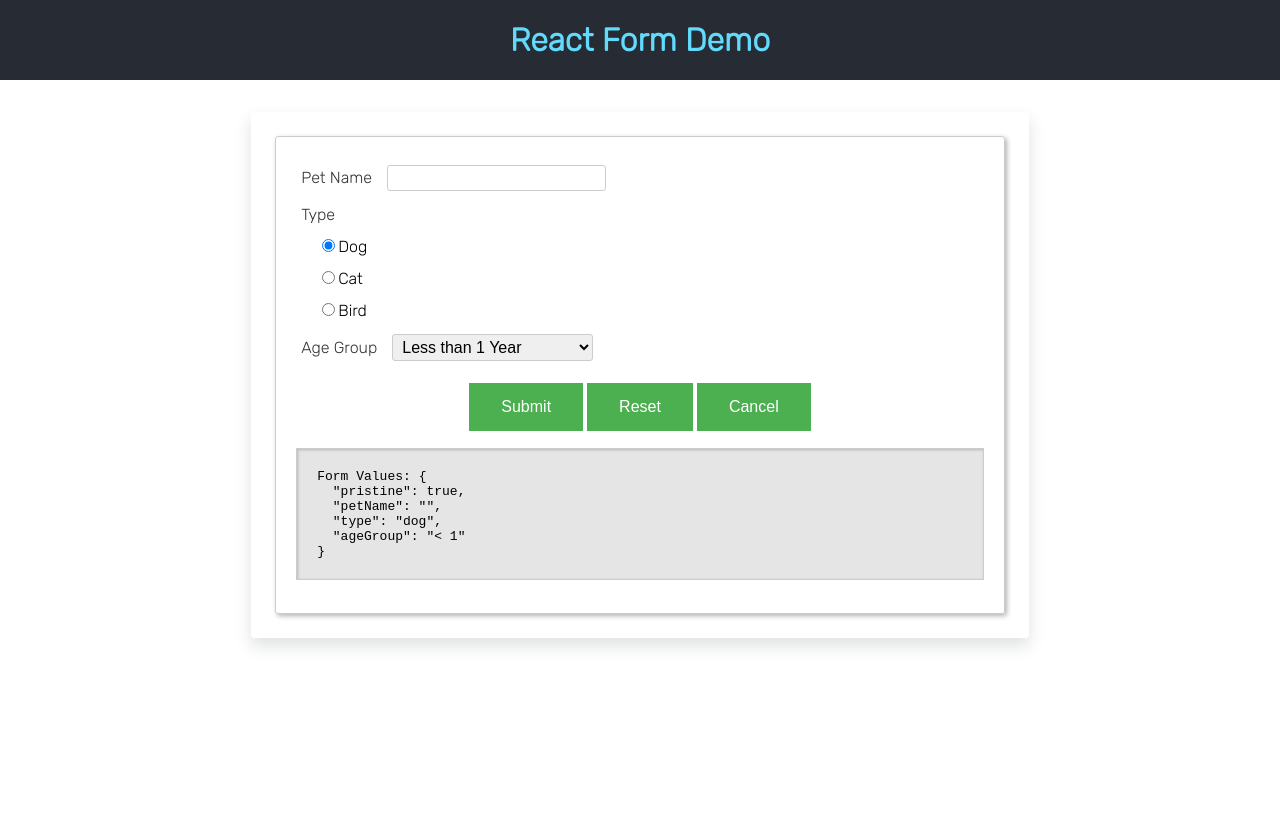
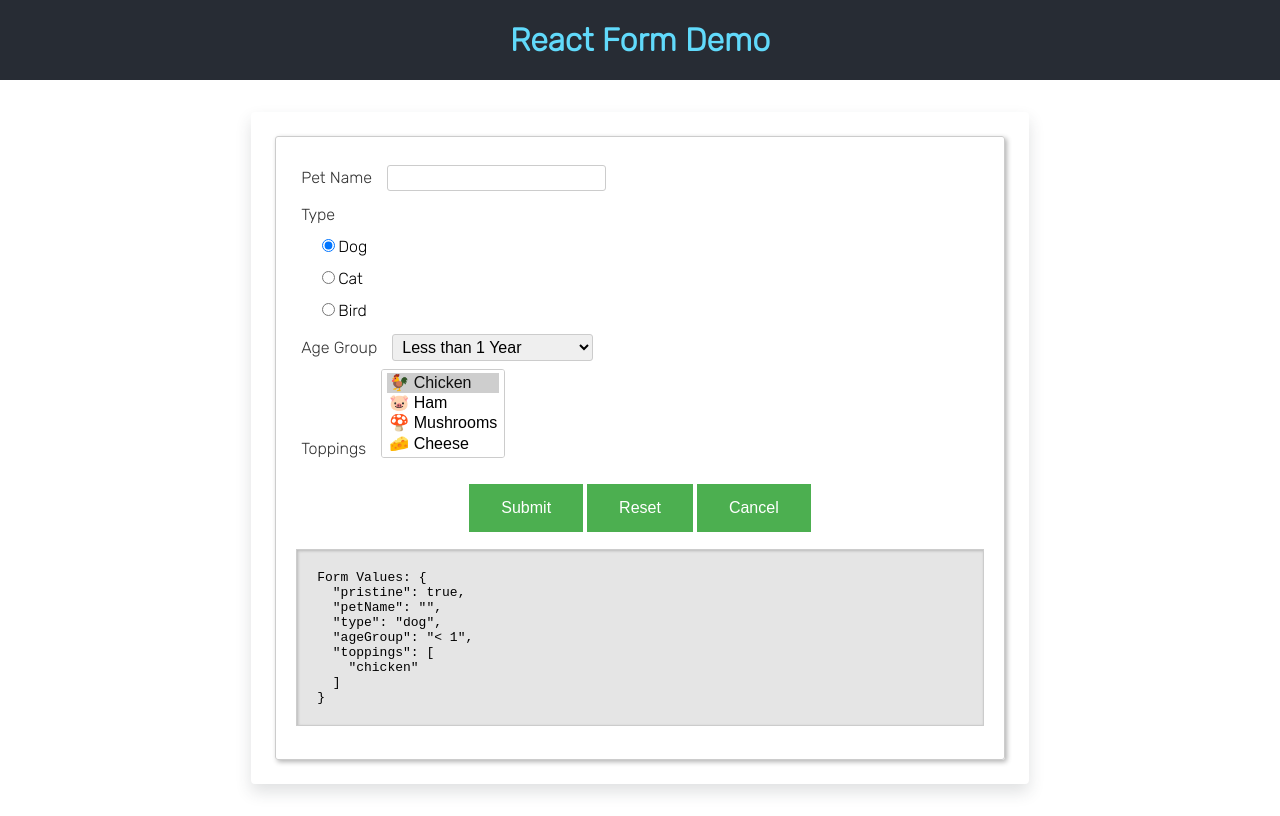
Before and after one commit to BarbaraPruz/formdemo, a React (Create React App) app: page /componentform in a window 1280 px wide. Built offline with nearby package versions, Linux system fonts and the light colour scheme.

Commit message:
ComponentForm - add multi select field

```diff
--- a/src/components/ComponentForm.js
+++ b/src/components/ComponentForm.js
@@ -3,7 +3,20 @@ import { withRouter } from 'react-router-dom'
 import './Form.scss'
 
 class ComponentForm extends Component {
-  InitialState = { pristine: true, petName: '', type: 'dog', ageGroup: '< 1' };
+  InitialState = { pristine: true, petName: '', type: 'dog', ageGroup: '< 1', toppings: ['chicken'] };
+
+  TypeOptions = [
+    { value: 'dog', label: 'Dog' },
+    { value: 'cat', label: 'Cat' },
+    { value: 'bird', label: 'Bird' }
+  ]
+
+  AgeOptions = [
+    { value: '< 1', label: 'Less than 1 Year' },
+    { value: '<= 5', label: '1 to 5 Years' },
+    { value: '<= 10', label: '6 to 10 Years' },
+    { value: 'old guy', label: 'More than 10 Years Old' }
+  ]
 
   constructor (props) {
     super(props)
@@ -11,17 +24,11 @@ class ComponentForm extends Component {
 
     this.handleChange = this.handleChange.bind(this)
     this.handleSubmit = this.handleSubmit.bind(this)
-    this.handleReset = this.handleReset.bind(this)
-    this.handleCancel = this.handleCancel.bind(this)
+    this.handleArrayChange = this.handleArrayChange.bind(this)
   }
 
-  handleCancel () {
-    this.props.history.push('/')
-  }
-
-  handleReset () {
-    this.setState(this.InitialState)
-  }
+  handleCancel = () => this.props.history.push('/')
+  handleReset = () => this.setState(this.InitialState)
 
   handleChange (event) {
     const name = event.target.name
@@ -34,6 +41,22 @@ class ComponentForm extends Component {
     })
   }
 
+  handleArrayChange (event) {
+    const name = event.target.name
+    const options = event.target.options
+    const values = []
+    for (let i = 0, l = options.length; i < l; i++) {
+      if (options[i].selected) {
+        values.push(options[i].value)
+      }
+    }
+    this.setState({
+      ...this.state,
+      pristine: false,
+      [name]: values
+    })
+  }
+
   handleSubmit (event) {
     event.preventDefault()
     alert ('Form Submitted: ' + JSON.stringify(this.state, 0, 2))
@@ -42,6 +65,10 @@ class ComponentForm extends Component {
 
   isChecked (name, value) {
     return (this.state[name] === value)
+  }
+
+  isSelected (name, value) {
+    return this.state[name].includes(value)
   }
 
   renderRadioButtons (name, options) {
@@ -61,12 +88,12 @@ class ComponentForm extends Component {
     })
   }
 
-  renderSelectOptions (name,options) {
+  renderSelectOptions (name, options, multiple) {
     return options.map((opt) => {
       const { value, label } = opt
       return (
-        <option value={value} selected={this.isChecked(name, value)}>{label}</option>
-    )})
+        <option key={value} value={value} selected={multiple? this.isSelected(name,value) : this.isChecked(name, value)}>{label}</option>
+    ) })
   }
 
   render () {
@@ -81,27 +108,32 @@ class ComponentForm extends Component {
         <div>
           <label>Type</label>
           <div>
-            {this.renderRadioButtons('type',
-              [{ value: 'dog', label: 'Dog' },
-                { value: 'cat', label: 'Cat' },
-                { value: 'bird', label: 'Bird' }])}
+            {this.renderRadioButtons('type', this.TypeOptions)}
           </div>
         </div>
         <div>
           <label>Age Group</label>
           <select name="ageGroup" onChange={this.handleChange}>
+            {this.renderSelectOptions('ageGroup', this.AgeOptions, false)}
+          </select>
+        </div>
+        <div>
+          <label>Toppings</label>
+          <select name="toppings" onChange={this.handleArrayChange} multiple>
             {this.renderSelectOptions(
-              'ageGroup',
+              'toppings',
               [
-                { value: '< 1', label: 'Less than 1 Year' },
-                { value: '<= 5', label: '1 to 5 Years' },
-                { value: '<= 10', label: '6 to 10 Years' },
-                { value: 'old guy', label: 'More than 10 Years Old' }
-              ]
+                { value: 'chicken', label: '🐓 Chicken' },
+                { value: 'ham', label: '🐷 Ham' },
+                { value: 'mushrooms', label: '🍄 Mushrooms' },
+                { value: 'cheese', label: '🧀 Cheese' },
+                { value: 'tuna', label: '🐟 Tuna' },
+                { value: 'pineapple', label: '🍍 Pineapple' }
+              ],
+              true
             )}
           </select>
         </div>
-
         <div className="buttons">
           <button type="submit" disabled={pristine}>
             Submit
```
